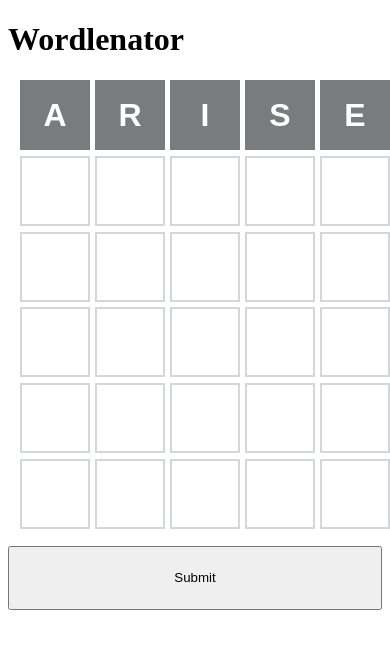
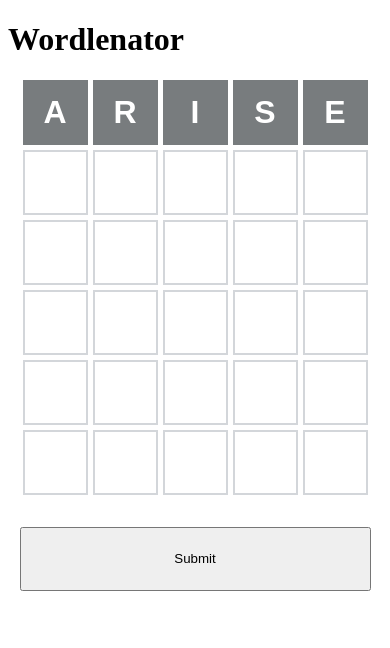
Before and after one commit to utgwkk/wordlenator, a React (Create React App) app: page / in a window 390 px wide. Shown: the top 648 px of the page. Built offline with nearby package versions, Linux system fonts and the light colour scheme.

Commit message:
responsive layout

```diff
--- a/src/App.module.css
+++ b/src/App.module.css
@@ -1,6 +1,4 @@
 .board {
-    width: 350px;
-    height: 450px;
     display: grid;
     grid-template-columns: repeat(5, 1fr);
     grid-gap: 5px;
@@ -9,8 +7,8 @@
 .tile {
     background-color: white;
     border: 2px solid #d3d6da;
-    width: 70px;
-    height: 70px;
+    width: min(calc(100vw / 6), 70px);
+    height: min(calc(100vw / 6), 70px);
     display: inline-flex;
     justify-content: center;
     align-items: center;
@@ -28,12 +26,12 @@
 }
 
 .buttonContainer {
-    margin-top: 1rem;
+    margin-top: 2em;
     display: flex;
     justify-content: center;
 }
 
 .submitButton {
-    width: 100%;
+    width: 90vw;
     height: 4rem;
 }
```
